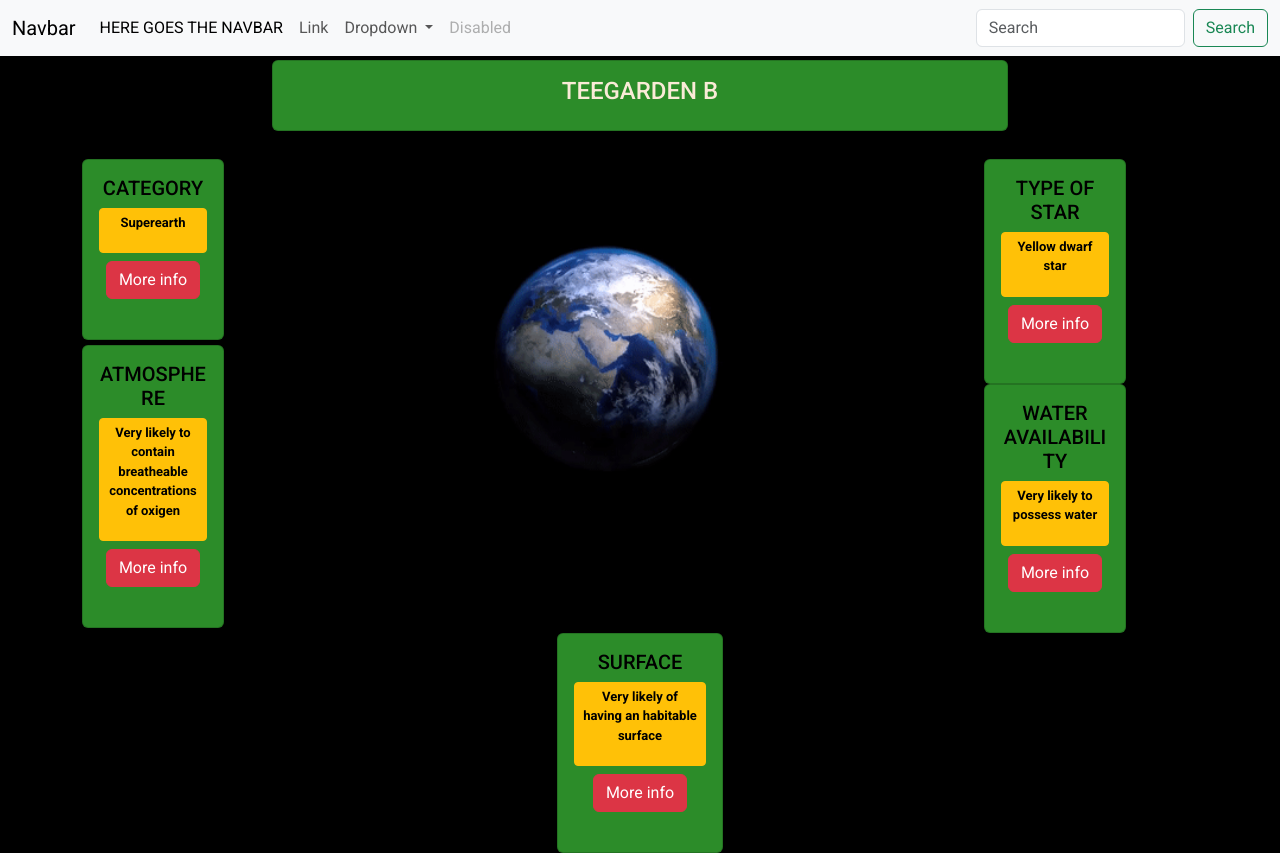
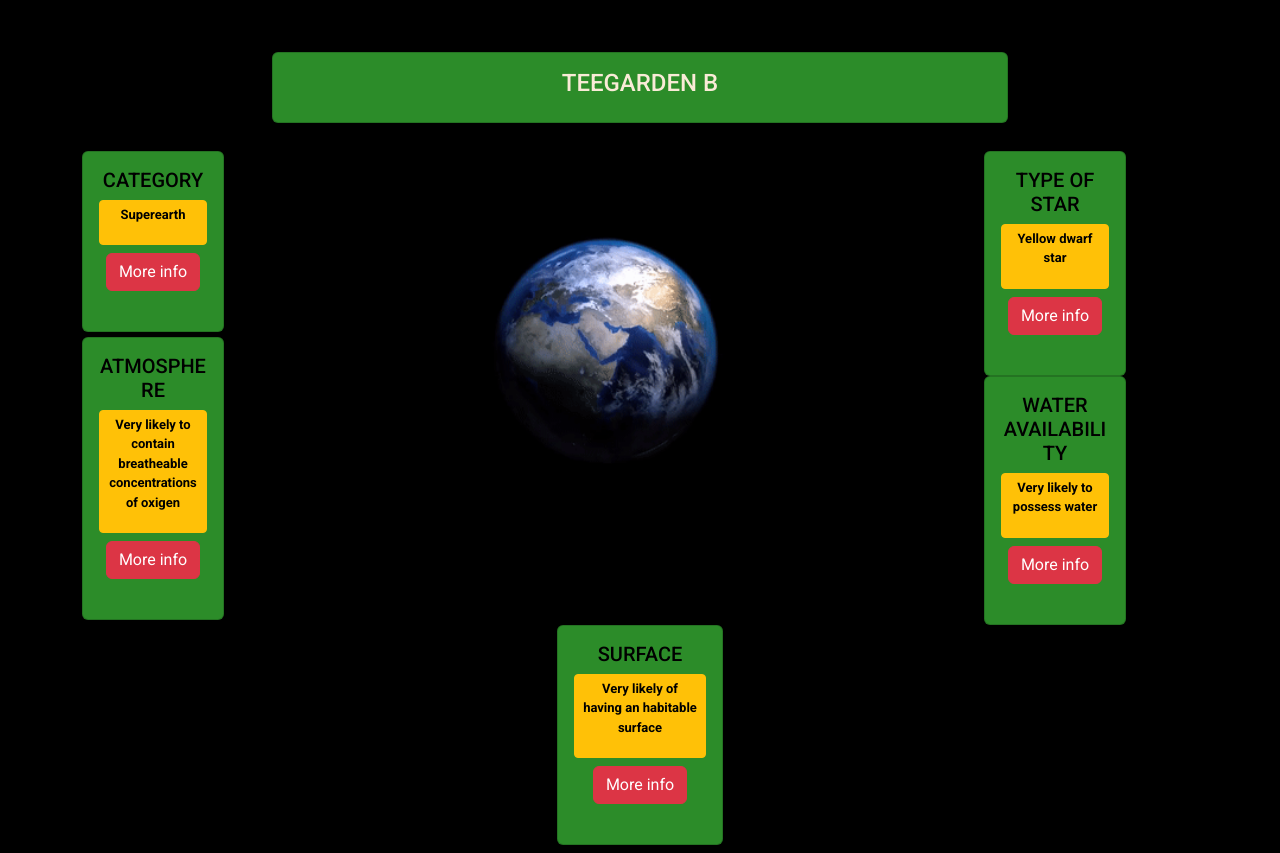
Before and after one commit to GabrielReyes16/Life_Far_Away, a Django app: page /app/planet in a window 1280 px wide. Run offline with Django 4.2, Linux system fonts and the light colour scheme.

Commit message:
Update planet.html

```diff
--- a/Django/life_far_away/app/templates/planet.html
+++ b/Django/life_far_away/app/templates/planet.html
@@ -15,43 +15,7 @@
 
 </head>
 <body>
-    <nav class="navbar navbar-expand-lg bg-body-tertiary">
-        <div class="container-fluid">
-          <a class="navbar-brand" href="#">Navbar</a>
-          <button class="navbar-toggler" type="button" data-bs-toggle="collapse" data-bs-target="#navbarSupportedContent" aria-controls="navbarSupportedContent" aria-expanded="false" aria-label="Toggle navigation">
-            <span class="navbar-toggler-icon"></span>
-          </button>
-          <div class="collapse navbar-collapse" id="navbarSupportedContent">
-            <ul class="navbar-nav me-auto mb-2 mb-lg-0">
-              <li class="nav-item">
-                <a class="nav-link active" aria-current="page" href="#">HERE GOES THE NAVBAR</a>
-              </li>
-              <li class="nav-item">
-                <a class="nav-link" href="#">Link</a>
-              </li>
-              <li class="nav-item dropdown">
-                <a class="nav-link dropdown-toggle" href="#" role="button" data-bs-toggle="dropdown" aria-expanded="false">
-                  Dropdown
-                </a>
-                <ul class="dropdown-menu">
-                  <li><a class="dropdown-item" href="#">Action</a></li>
-                  <li><a class="dropdown-item" href="#">Another action</a></li>
-                  <li><hr class="dropdown-divider"></li>
-                  <li><a class="dropdown-item" href="#">Something else here</a></li>
-                </ul>
-              </li>
-              <li class="nav-item">
-                <a class="nav-link disabled" aria-disabled="true">Disabled</a>
-              </li>
-            </ul>
-            <form class="d-flex" role="search">
-              <input class="form-control me-2" type="search" placeholder="Search" aria-label="Search">
-              <button class="btn btn-outline-success" type="submit">Search</button>
-            </form>
-          </div>
-        </div>
-    </nav>
-    <div class="container">
+    <div class="container mt-5">
         <div class="row" >
             <div class="col-2">
             </div>
@@ -110,7 +74,7 @@
             </div>
             <div class="col-8 row">
                 <div>
-                    <img class="card-img-top img-fluid" src="/static/img/earth-2.gif" alt="">
+                     <a href="planet/data" ><img class="card-img-top img-fluid" src="/static/img/earth-2.gif" alt=""></a>
                 </div>
             </div>
             <div class="col-2 row">
```
